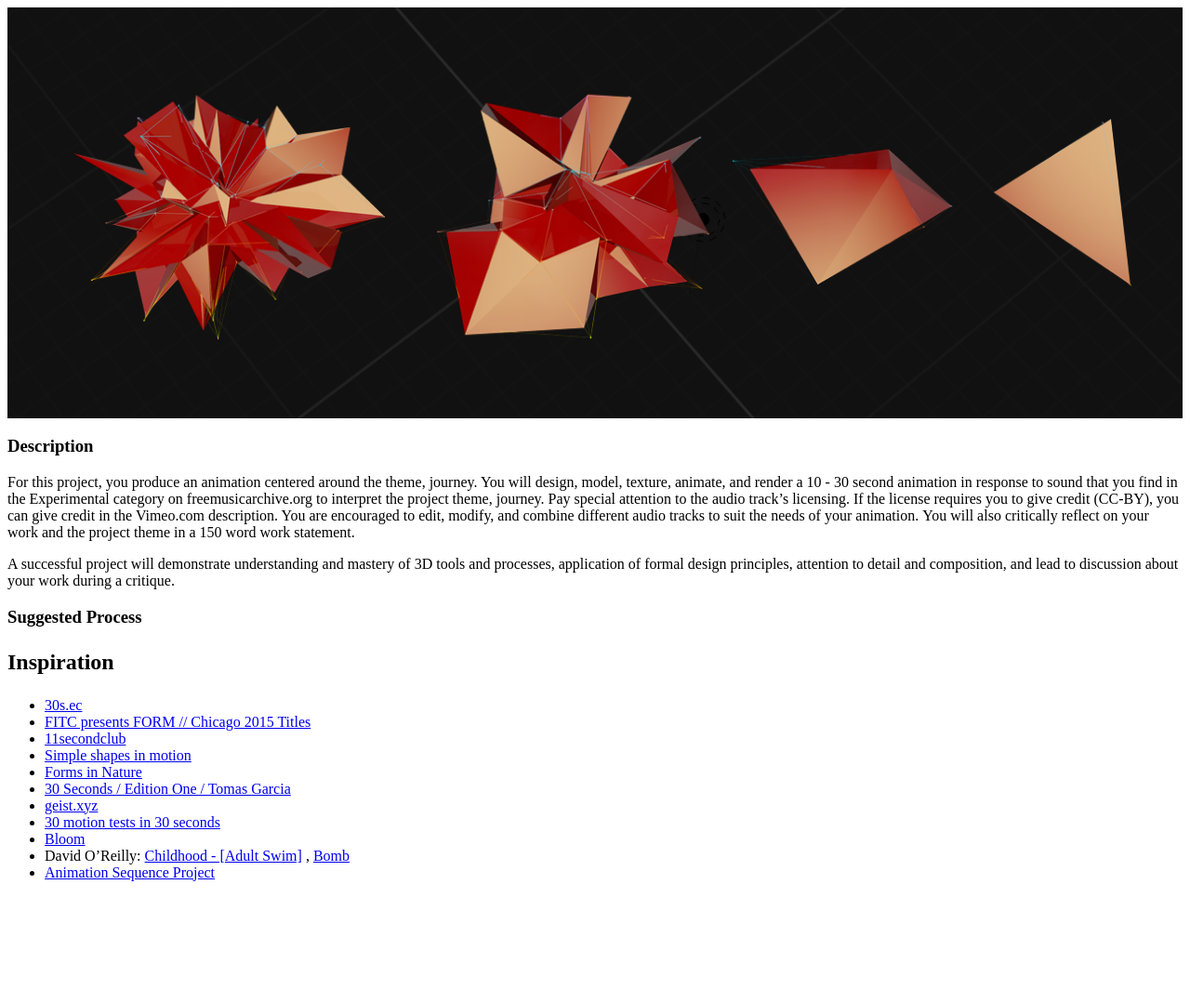
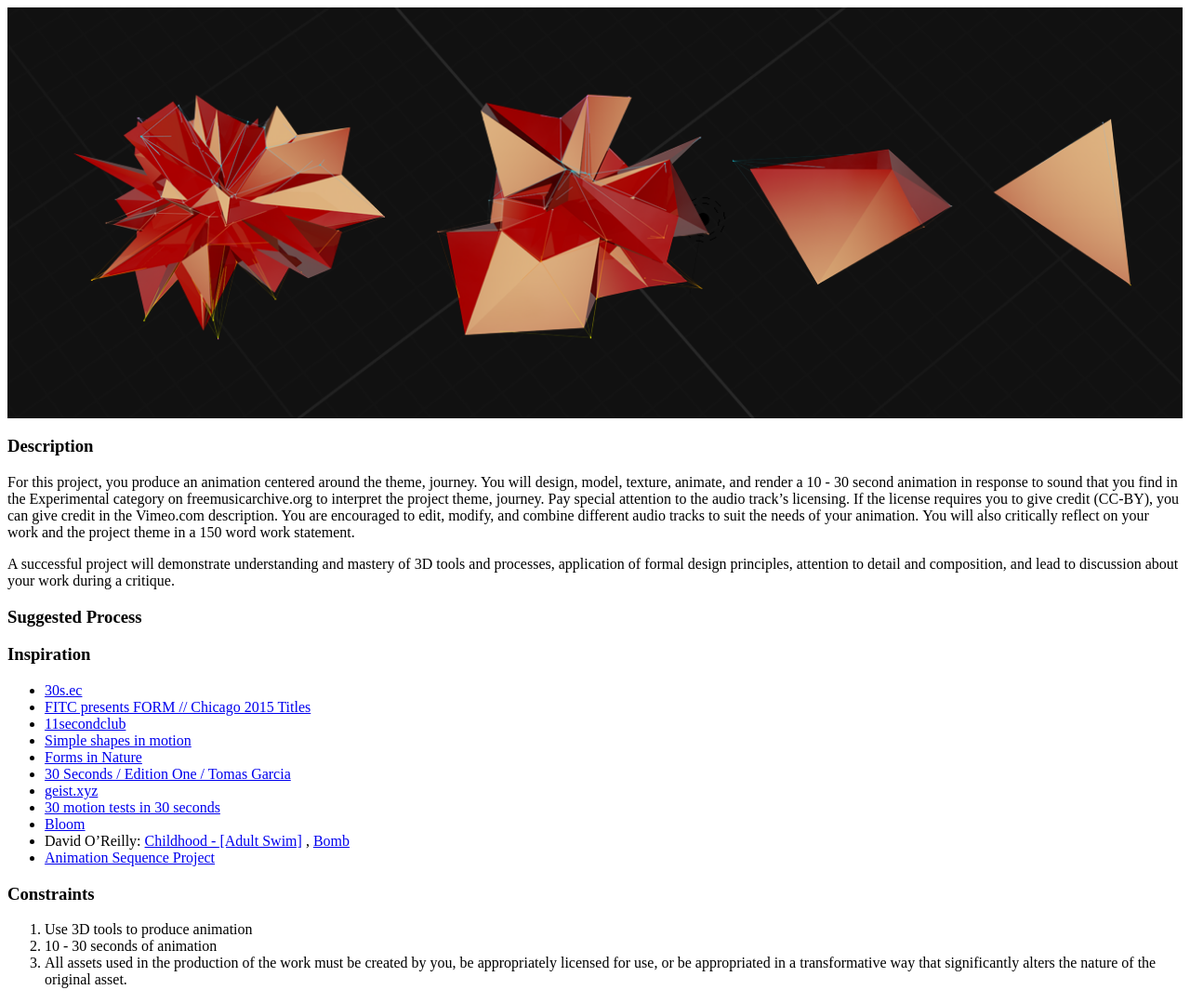
Before and after one commit to michael-collins/hax-oer, a website: page pages/page-01/index.html in a window 1280 px wide. Shown: the whole page at 93% size. Before the commit the page ends 964 px from the top, so only its background shows below. Drawn offline with Linux system fonts and the light colour scheme; files whose address does not match are found by name.

Commit message:
Page updated: 3D Animation Project (item-4436601a-b418-4e0c-889e-f9c282940e7e)

```diff
--- a/atom.xml
+++ b/atom.xml
@@ -11,7 +11,7 @@
   <entry>
     <title>3D Animation Project</title>
     <id>/page-01</id>
-    <updated>2019-03-26T20:58:43-06:00</updated>
+    <updated>2019-03-26T21:01:43-06:00</updated>
     <published>2019-03-26T12:42:16-06:00</published>
     <summary>DescriptionFor this project, you produce an animation centered around the theme, journey. You will design, model, texture, animate, and render a 10 - 30 second animation in response to sound that yo</summary>
     <link href="/page-01"/>
--- a/pages/page-01/index.html
+++ b/pages/page-01/index.html
@@ -4,17 +4,9 @@
 <p><span style="caret-color: rgb(0, 0, 0);">A successful project will demonstrate understanding and mastery of 3D tools and processes, application of formal design principles, attention to detail and composition, and lead to discussion about your work during a critique.<br/></span></p>
 <h3 class="hax-active"><span style="caret-color: rgb(0, 0, 0);">Suggested Process</span></h3>
 <task-list name="To Do:" _resource-link="[object HTMLLinkElement]" typeof="oer:SupportingMaterial" resource="#dfed019c-ba6b-dec8-978e" prefix="oer:http://oerschema.org/ schema:http://schema.org/ dc:http://purl.org/dc/terms/ foaf:http://xmlns.com/foaf/0.1/ cc:http://creativecommons.org/ns# bib:http://bib.schema.org " style="width: 100%;" tasks="[{&quot;name&quot;:&quot;Sound identification;&quot;,&quot;link&quot;:null},{&quot;name&quot;:&quot;reference gathering, visual research, and concept development;&quot;,&quot;link&quot;:null},{&quot;name&quot;:&quot;modeling, surfaces, and texture map production;&quot;,&quot;link&quot;:null},{&quot;name&quot;:&quot;animation;&quot;,&quot;link&quot;:null},{&quot;name&quot;:&quot;animatic editing;&quot;,&quot;link&quot;:null},{&quot;name&quot;:&quot;lighting;&quot;,&quot;link&quot;:null},{&quot;name&quot;:&quot;rendering;&quot;,&quot;link&quot;:null},{&quot;name&quot;:&quot;feedback and iterative improvement;&quot;,&quot;link&quot;:null},{&quot;name&quot;:&quot;color grading and finishing;&quot;,&quot;link&quot;:null},{&quot;name&quot;:&quot;and writing reflection.&quot;,&quot;link&quot;:null}]"></task-list>
-<h3 href="https://vimeo.com/271020658" style="font-size: 24px; caret-color: rgb(0, 0, 0);" class="hax-active">Inspiration</h3>
+<h3 class="hax-active">Inspiration</h3>
 <ul>
 <li><a href="http://30s.ec/">30s.ec</a>
-
-
-
-</li>
-
-
-
-<li><a href="https://vimeo.com/143914234">FITC presents FORM // Chicago 2015 Titles</a>
 
 
 
@@ -24,7 +16,8 @@
 
 
 
-<li><a href="http://www.11secondclub.com/competitions">11secondclub</a>
+<li><a href="https://vimeo.com/143914234">FITC presents FORM // Chicago 2015 Titles</a>
+
 
 
 
@@ -34,7 +27,9 @@
 
 
 
-<li><a href="https://vimeo.com/150594088">Simple shapes in motion</a>
+
+<li><a href="http://www.11secondclub.com/competitions">11secondclub</a>
+
 
 
 
@@ -44,7 +39,9 @@
 
 
 
-<li><a href="https://vimeo.com/155262093">Forms in Nature</a>
+
+<li><a href="https://vimeo.com/150594088">Simple shapes in motion</a>
+
 
 
 
@@ -54,7 +51,9 @@
 
 
 
-<li><a href="https://vimeo.com/130886893">30 Seconds / Edition One / Tomas Garcia</a>
+
+<li><a href="https://vimeo.com/155262093">Forms in Nature</a>
+
 
 
 
@@ -64,7 +63,9 @@
 
 
 
-<li><a href="https://vimeo.com/150824660">geist.xyz</a>
+
+<li><a href="https://vimeo.com/130886893">30 Seconds / Edition One / Tomas Garcia</a>
+
 
 
 
@@ -74,7 +75,9 @@
 
 
 
-<li><a href="https://vimeo.com/17411241">30 motion tests in 30 seconds</a>
+
+<li><a href="https://vimeo.com/150824660">geist.xyz</a>
+
 
 
 
@@ -84,7 +87,9 @@
 
 
 
-<li><a href="https://vimeo.com/141974554">Bloom</a>
+
+<li><a href="https://vimeo.com/17411241">30 motion tests in 30 seconds</a>
+
 
 
 
@@ -94,7 +99,21 @@
 
 
 
+
+<li><a href="https://vimeo.com/141974554">Bloom</a>
+
+
+
+
+
+</li>
+
+
+
+
+
 <li>David O’Reilly: <a href="https://vimeo.com/103551096">Childhood - [Adult Swim]</a>
+
 
 
 
@@ -104,7 +123,9 @@
 
 
 
+
 </li>
+
 
 
 
@@ -114,11 +135,16 @@
 
 
 
+
 </li>
 
 
 
 
+
 </ul>
-<ul>
-</ul>
+<h3>Constraints</h3>
+<ol><li>Use 3D tools to produce animation</li>
+<li>10 - 30 seconds of animation</li>
+<li>All assets used in the production of the work must be created by you, be appropriately licensed for use, or be appropriated in a transformative way that significantly alters the nature of the original asset.</li>
+</ol>
--- a/site.json
+++ b/site.json
@@ -71,7 +71,7 @@
             "description": "DescriptionFor this project, you produce an animation centered around the theme, journey. You will design, model, texture, animate, and render a 10 - 30 second animation in response to sound that yo",
             "metadata": {
                 "created": 1553625736,
-                "updated": 1553655523,
+                "updated": 1553655703,
                 "files": [
                     {
                         "path": "\/var\/www\/html\/_sites\/oer-01\/files\/3d-animation-project.png",
```
